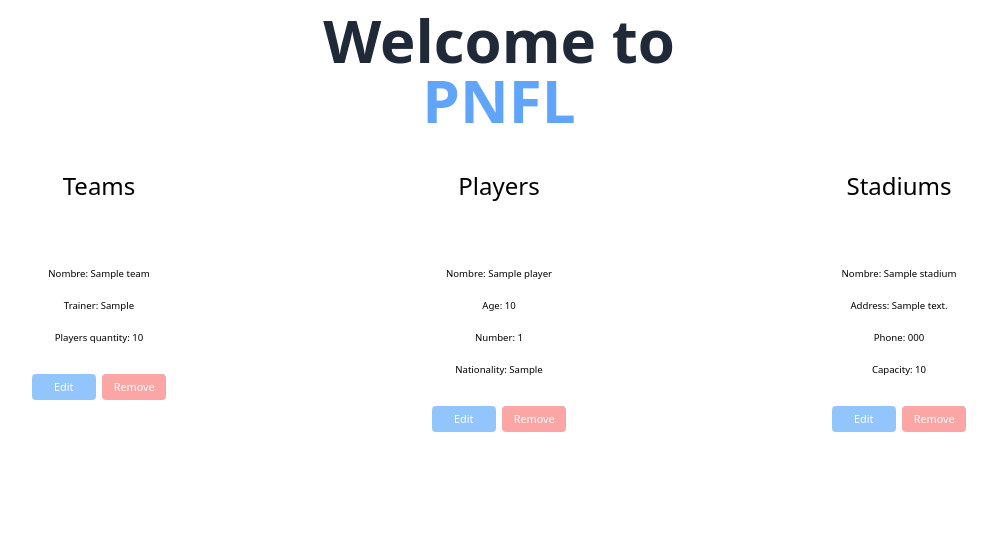
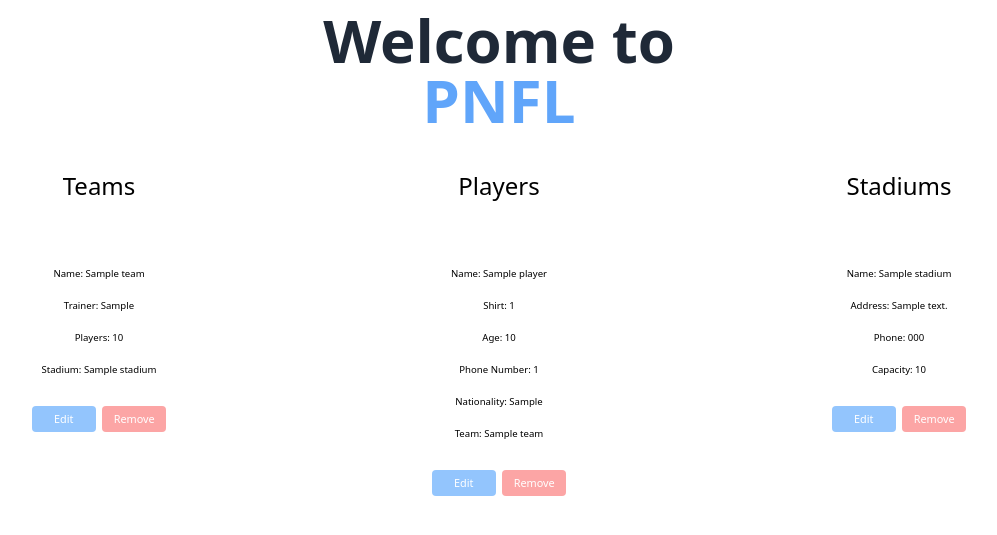
Before and after one commit to FranciscoRdz2001/pnlf_django_project, a Django app: page / in a window 1280 px wide. Shown: the part 150-685 px from the top of the page, without its empty margins (141-1138 px from the left). Run offline with Django 4.2, Linux system fonts and the light colour scheme; tables that the repository leaves empty hold one stand-in row (values such as "Sample post"); some libraries are stand-ins or nearby versions.

Commit message:
Finish CRUD

```diff
--- a/players/models.py
+++ b/players/models.py
@@ -1,12 +1,15 @@
 from django.db import models
+from teams.models import Team
 
 # Create your models here.
 class Player(models.Model):
 
-    number = models.IntegerField(null=False, default=0)
     name = models.CharField(max_length=32, default="Generic player", null=False, blank=False)
     age = models.IntegerField(null=False,default=0)
+    number = models.IntegerField(null=False, default=0)
     nationality = models.CharField(max_length=32,null=False,default='Generic Nationality')
+    shirt_number = models.IntegerField(null=False)
+    team = models.ForeignKey(Team, on_delete=models.SET_NULL, null=True, blank=True)
 
 
     def __str__(self) -> str:
--- a/teams/forms.py
+++ b/teams/forms.py
@@ -6,4 +6,4 @@ from .models import Team
 class CreateTeamForm(ModelForm):
     class Meta:
         model = Team
-        fields = '__all__'
+        fields = ('name','trainer','stadium')
--- a/teams/models.py
+++ b/teams/models.py
@@ -1,8 +1,13 @@
 from django.db import models
+from stadiums.models import Stadium
 
 # Create your models here.
 class Team(models.Model):
 
     name = models.CharField(default='No name', null=False, blank=False, max_length=64)
     trainer = models.CharField(default='No trainer', null=False, blank=False, max_length=64)
-    players_quantity = models.IntegerField(null=False)
+    players_quantity = models.IntegerField(default=0, null=True, blank=True)
+    stadium = models.ForeignKey(Stadium, on_delete=models.SET_NULL, blank=True, null=True)
+
+    def __str__(self) -> str:
+        return self.name
--- a/teams/views.py
+++ b/teams/views.py
@@ -14,6 +14,7 @@ def CreateTeam(request):
             name = team.cleaned_data.get('name')
             trainer = team.cleaned_data.get('trainer')
             players_quantity = team.cleaned_data.get('players_quantity')
+            stadium = team.cleaned_data.get('stadium')
 
 
             p, created = Team.objects.get_or_create(
@@ -40,7 +41,8 @@ def UpdateTeam(request, pk):
         if team.is_valid():
             t.name = team.cleaned_data.get('name')
             t.trainer = team.cleaned_data.get('trainer')
-            t.players_quantity = team.cleaned_data.get('players_quantity')
+            t.players_quantity = t.players_quantity
+            t.stadium = team.cleaned_data.get('stadium')
             t.save()
         return redirect('/')
 
--- a/templates/add_template/add_template.html
+++ b/templates/add_template/add_template.html
@@ -29,7 +29,7 @@
                         </div>
                         <div class="flex flex-row w-min text-[0.85vw] gap-x-[0.5vw] pt-5">
                             {% if action == "edit" %}
-                                <button class="flex items-center justify-center bg-blue-300 hover:bg-blue-500 text-white hover:text-white h-[2vw] w-[5vw] rounded" type="submit" value="OK">Edit</button>
+                                <button class="flex items-center justify-center bg-blue-300 hover:bg-blue-500 text-white hover:text-white h-[2vw] w-[5vw] rounded" type="submit" value="OK">Accept</button>
                             {% else %}
                                 <button class="flex items-center justify-center bg-blue-300 hover:bg-blue-500 text-white hover:text-white h-[2vw] w-[5vw] rounded" type="submit" value="OK">Create</button>
                             {% endif %}
--- a/templates/home/base.html
+++ b/templates/home/base.html
@@ -24,7 +24,7 @@
                       Teams
                     </div>
                         {% for team in teams_list %}
-                            {% include "teams_container.html" with name=team.name trainer=team.trainer quantity=team.players_quantity object=team%}
+                            {% include "teams_container.html" with name=team.name trainer=team.trainer quantity=team.players_quantity object=team stadium=team.stadium.name quantity=team.players_quantity%}
                         {% empty %}
                             {% include "container_error.html" with message="Sorry, this list does not have Teams..."%}
                         {% endfor %}
@@ -35,7 +35,7 @@
                       Players
                     </a>
                         {% for player in players_list %}
-                            {% include "players_data.html" with name=player.name age=player.age number=player.number nationality=player.nationality object=player%}
+                            {% include "players_data.html" with name=player.name age=player.age number=player.number nationality=player.nationality object=player shirt_number=player.shirt_number team=player.team.name%}
                         {% empty %}
                             {% include "container_error.html" with message="Sorry, this list does not have Players..."%}
                         {% endfor %}
--- a/templates/home/players_data.html
+++ b/templates/home/players_data.html
@@ -1,10 +1,18 @@
 {% extends 'data_container_template.html' %}
 
 {% block content %}
-    <p>Nombre: {{ name }}</p>
+    <p>Name: {{ name }}</p>
+    <p>Shirt: {{ shirt_number }}</p>
     <p>Age: {{ age }}</p>
-    <p>Number: {{ number }}</p>
+    <p>Phone Number: {{ number }}</p>
     <p>Nationality: {{ nationality }}</p>
+    <p>
+        {% if not team %}
+            No team
+        {% else %}
+            Team: {{ team }}
+        {% endif %}
+    </p>
 {% endblock content%}
 
 {% block object %} object {% endblock object %}
--- a/templates/home/stadiums_data.html
+++ b/templates/home/stadiums_data.html
@@ -1,7 +1,7 @@
 {% extends 'data_container_template.html' %}
 
 {% block content %}
-    <p>Nombre: {{ name }}</p>
+    <p>Name: {{ name }}</p>
     <p>Address: {{ address }}</p>
     <p>Phone: {{ phone }}</p>
     <p>Capacity: {{ capacity }}</p>
--- a/templates/home/teams_container.html
+++ b/templates/home/teams_container.html
@@ -1,9 +1,22 @@
 {% extends 'data_container_template.html' %}
 
 {% block content %}
-    <p>Nombre: {{ name }}</p>
+    <p>Name: {{ name }}</p>
     <p>Trainer: {{ trainer }}</p>
-    <p>Players quantity: {{ quantity }}</p>
+    <p>
+        {% if not quantity or quantity == 0 %}
+            No players in this team
+        {% else %}
+            Players: {{ quantity }}
+        {% endif %}
+    </p>
+    <p>
+        {% if not stadium %}
+            No stadium
+        {% else %}
+            Stadium: {{ stadium }}
+        {% endif %}
+    </p>
 {% endblock content%}
 
 {% block object %} object {% endblock object %}
```
Also changed, not shown: players/views.py (+43 -4 lines), players/migrations/0007_player_shirt_number.py (added), players/migrations/0008_remove_player_shirt_number.py (added), players/migrations/0009_player_shirt_number.py (added), players/migrations/0010_player_team.py (added), players/migrations/0011_alter_player_team.py (added), players/migrations/0012_alter_player_team.py (added), players/migrations/0013_alter_player_team.py (added), teams/migrations/0003_team_stadium.py (added), teams/migrations/0004_alter_team_players_quantity.py (added).
